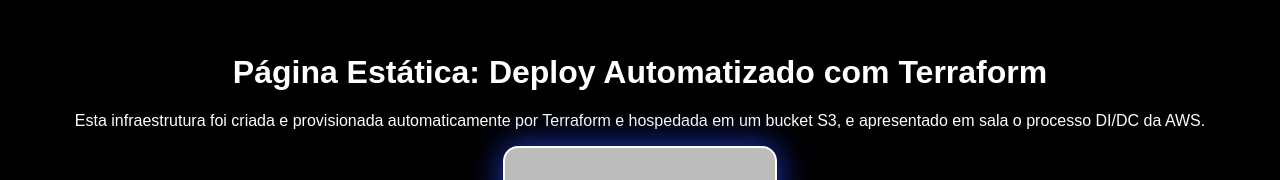
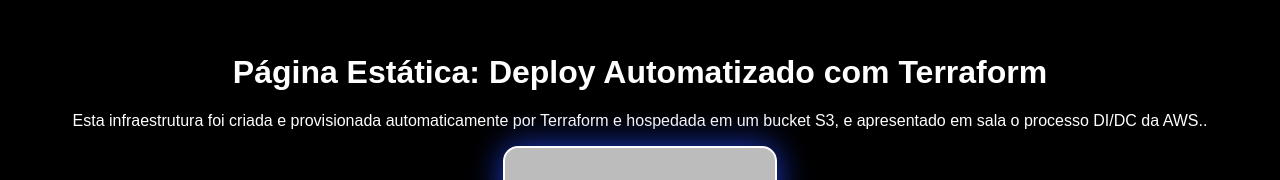
Before and after one commit to wbispolima/staticS3Bucket, a plain HTML site: page site/index.html in a window 1280 px wide. Shown: the part 130-310 px from the top of the page. Drawn offline with Linux system fonts and the light colour scheme.

Commit message:
TESTE APPLY

```diff
--- a/site/index.html
+++ b/site/index.html
@@ -14,7 +14,7 @@
             <h1>Página Estática: Deploy Automatizado com Terraform</h1>
             <p>Esta infraestrutura foi criada e provisionada automaticamente por Terraform e hospedada em um bucket S3,
                 e apresentado em sala o processo DI/DC
-                da AWS.</p>
+                da AWS..</p>
         </header>
         <div class="box">
             <img src="img/construction.gif" alt="Site em Construção">
```
